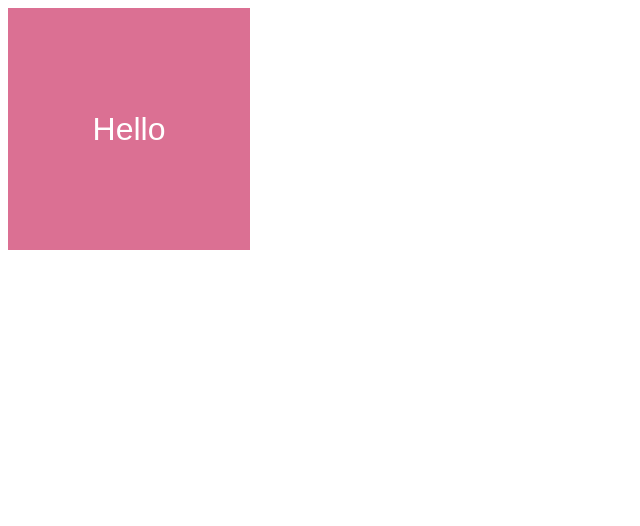
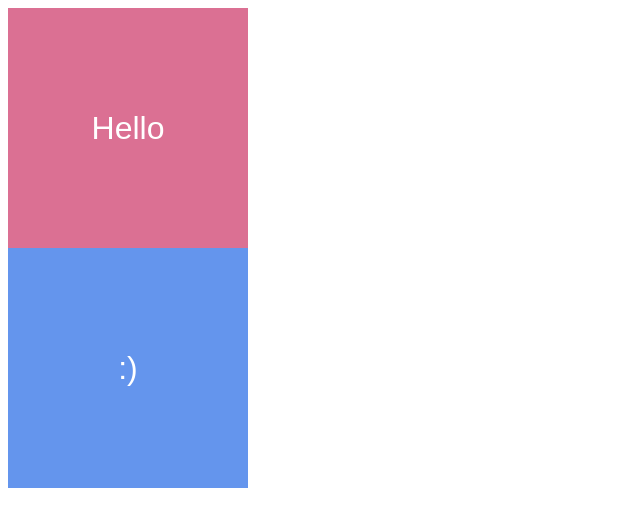
Before and after one commit to sashajn/MergingBranches, a plain HTML site: page index.html in a window 1280 px wide. Shown: the whole page, without its empty margins (0-640 px from the left). Drawn offline with Linux system fonts and the light colour scheme.

Commit message:
added second div

```diff
--- a/index.html
+++ b/index.html
@@ -12,6 +12,9 @@
     <div class="one">
         <p>Hello</p>
     </div>
+    <div class="two">
+        <p>:)</p>
+    </div>
 
 </body>
 </html>
--- a/style.css
+++ b/style.css
@@ -7,10 +7,19 @@ p{
 .one{
     width: 15em;
     height: 15em;
-    border: 1px solid palevioletred;
     background-color: palevioletred;
     display: flex;
     justify-content: center;
     flex-direction: column;
     text-align: center;
 }
+
+.two{
+    width: 15em;
+    height: 15em;
+    background-color: cornflowerblue;
+    display: flex;
+    justify-content: center;
+    flex-direction: column;
+    text-align: center;
+}
```
